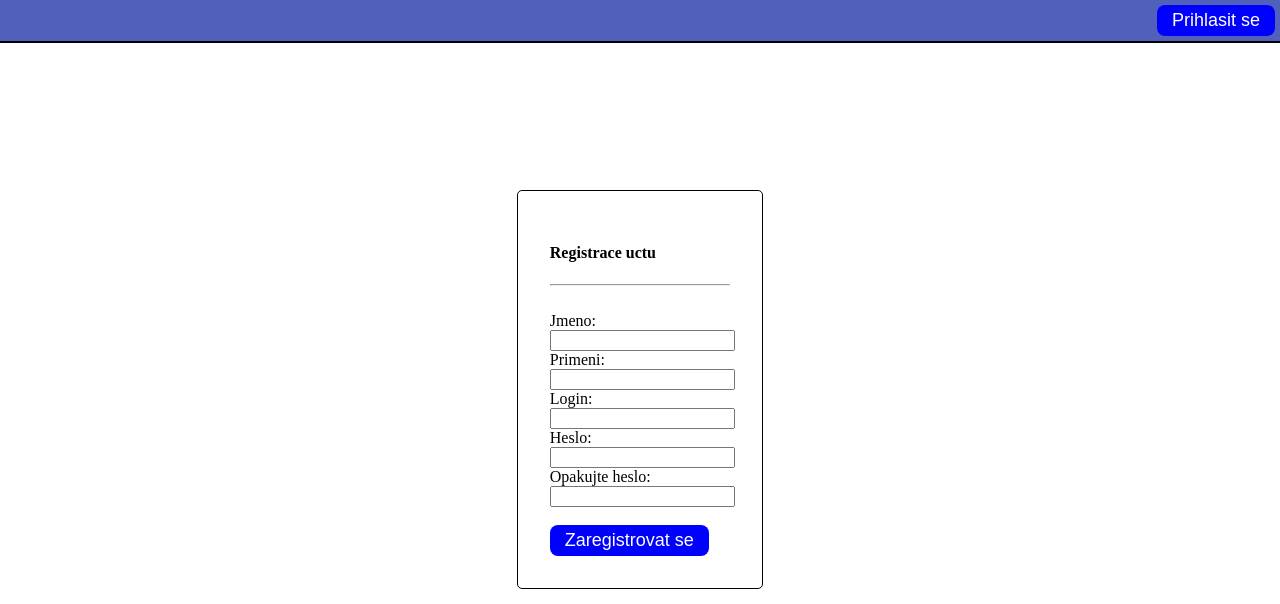
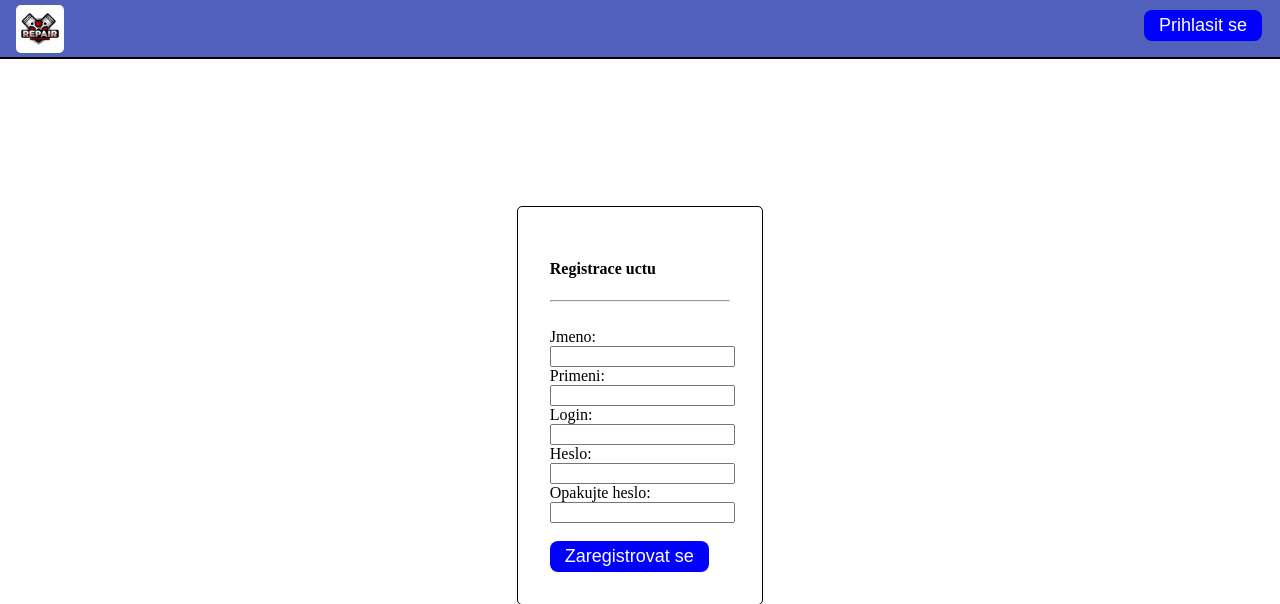
Before and after one commit to Padrition/school_python, a Flask app: page /reg in a window 1280 px wide. Shown: the top 604 px of the page. Run offline with Flask 3, Linux system fonts and the light colour scheme.

Commit message:
Added a logo

```diff
--- a/static/css/styles.css
+++ b/static/css/styles.css
@@ -20,7 +20,18 @@ input[type=submit]:hover {
     background-color: rgb(81, 97, 187);
     border-bottom: 2px solid black;
     overflow: hidden;
-    padding: 5px;
+    padding-top: 5px;
+}
+
+.topnav img{
+    border-radius: 5px;
+    width: 3em;
+    margin-left: 1em;
+}
+
+.topnav input[type=submit]{
+    margin-top: 5px;
+    margin-right: 1em;
 }
 
 .topnav_right{
--- a/templates/base.html
+++ b/templates/base.html
@@ -6,6 +6,7 @@
     </head>
     <body>
         <div class="topnav">
+            <a href="/"><img src="{{url_for('static', filename='logo.jpg')}}" alt=""></a>
             <div class="topnav_right">
                 <form action="/login">
                     <input type="submit" value="Prihlasit se">
```
Also changed, not shown: static/logo.jpg (added).
